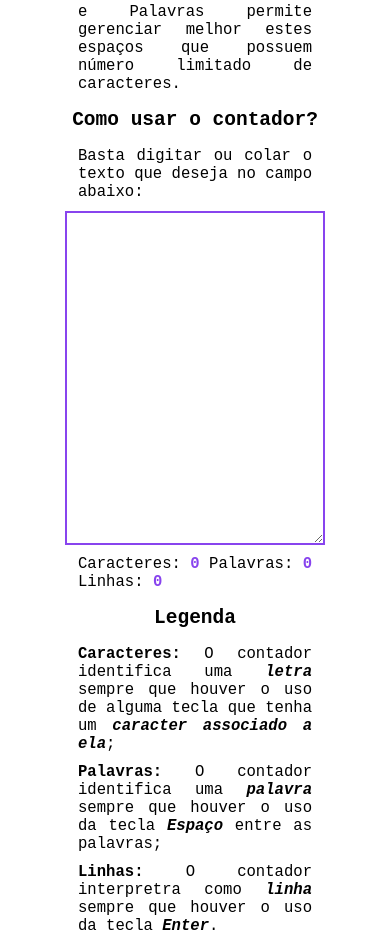
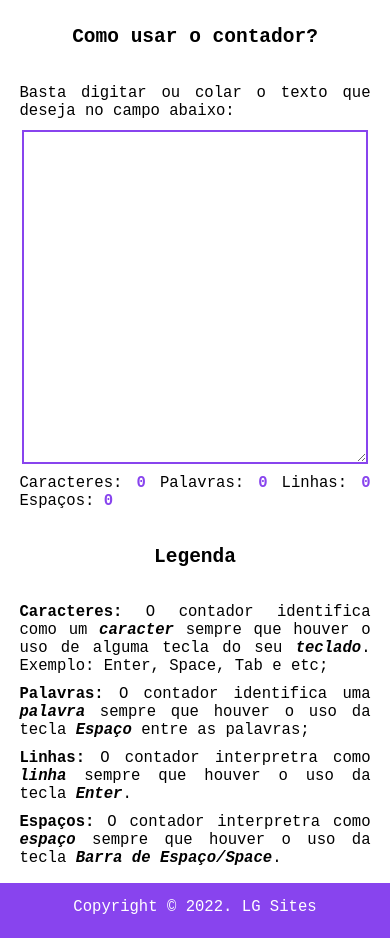
Before and after one commit to Lgbarros/contador-caracteres, a plain HTML site: page index.html in a window 390 px wide. Shown: the part 625-1563 px from the top of the page. Drawn offline with Linux system fonts and the light colour scheme; some icons are missing.

Commit message:
Add new space count and adjustement in mobiles devices

```diff
--- a/css/style.css
+++ b/css/style.css
@@ -90,3 +90,17 @@ footer p {
 .redes-sociais {
     margin: 0 auto;
 }
+
+@media (max-width: 600px) {
+    h2 {
+        padding: 5%;
+    }
+
+    p {
+        max-width: 90% !important;
+    }
+
+    form textarea {
+        max-width: 80% !important;
+    }
+}
--- a/index.html
+++ b/index.html
@@ -33,13 +33,14 @@
                 <textarea></textarea>
             </form>
 
-            <p>Caracteres: <span class="caracteres">0</span> Palavras: <span class="palavras">0</span> Linhas: <span class="linhas">0</span></p>
+            <p>Caracteres: <span class="caracteres">0</span> Palavras: <span class="palavras">0</span> Linhas: <span class="linhas">0</span> Espaços: <span class="espacos">0</span></p>
 
             <h2>Legenda</h2>
 
-            <p><b>Caracteres:</b> O contador identifica uma <b><i>letra</i></b> sempre que houver o uso de alguma tecla que tenha um <b><i>caracter associado a ela</i></b>;</p>
+            <p><b>Caracteres:</b> O contador identifica como um <b><i>caracter</i></b> sempre que houver o uso de alguma tecla do seu <b><i>teclado</i></b>. Exemplo: Enter, Space, Tab e etc;</p>
             <p><b>Palavras:</b> O contador identifica uma <b><i>palavra</i></b> sempre que houver o uso da tecla <b><i>Espaço</i></b> entre as palavras;</p>
             <p><b>Linhas:</b> O contador interpretra como <b><i>linha</i></b> sempre que houver o uso da tecla <b><i>Enter</i></b>.</p>
+            <p><b>Espaços:</b> O contador interpretra como <b><i>espaço</i></b> sempre que houver o uso da tecla <b><i>Barra de Espaço/Space</i></b>.</p>
         </section>
     </main>
 
--- a/js/javascript.js
+++ b/js/javascript.js
@@ -1,10 +1,12 @@
 $('textarea').on('keyup paste', function(){
 	setTimeout(function() {
 		var valorTextarea = $('textarea').val().length,
-				palavras = $('textarea').val().split(' ').length;
+				palavras = $('textarea').val().split(' '&&'\n').length;
                 linhas = $('textarea').val().split('\n').length;
+				espacos = $('textarea').val().split(' ').length - 1;
 		$('.caracteres').text(valorTextarea);
 		$('.palavras').text(palavras);
         $('.linhas').text(linhas);
+		$('.espacos').text(espacos);
 	}, 200);
 });
```
